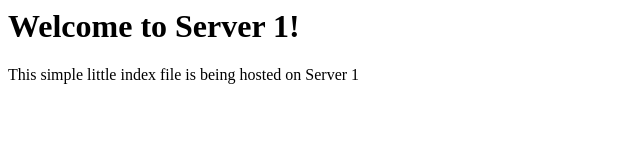
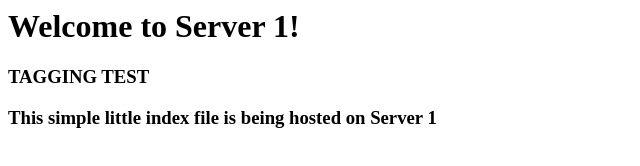
Before and after one commit to WSU-kduncan/cicd-3120-pittman31, a plain HTML site: page website/index.html in a window 1280 px wide. Shown: the whole page, without its empty margins (0-640 px from the left). Drawn offline with Linux system fonts and the light colour scheme.

Commit message:
Updated index.html for a github actions test

```diff
--- a/website/index.html
+++ b/website/index.html
@@ -6,6 +6,7 @@
 
 <body>
     <H1> Welcome to Server 1! </H1>
+    <H3> TAGGING TEST <H3>
     <p> This simple little index file is being hosted on Server 1</p>
 </body>
 
```
